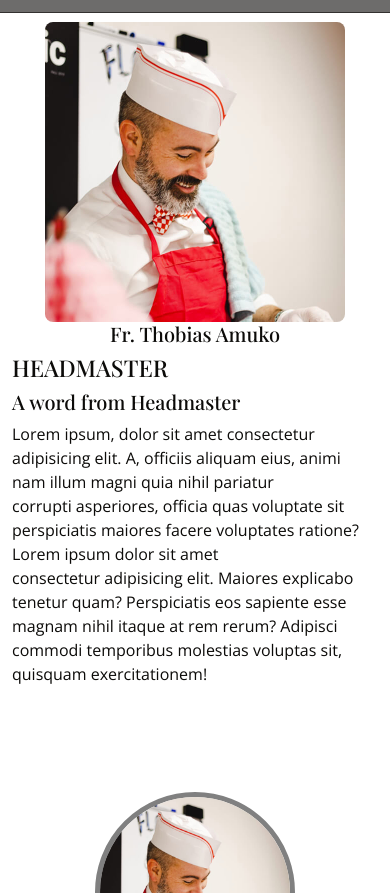
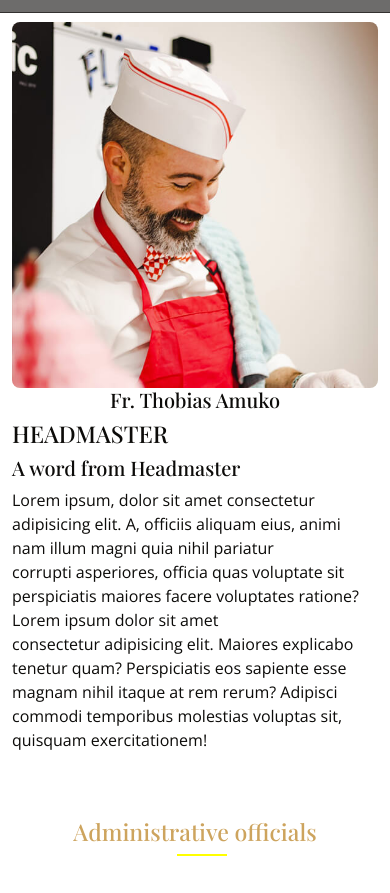
Before and after one commit to lemasani/SATSS, a plain HTML site: page administration.html in a window 390 px wide. Shown: the part 158-1051 px from the top of the page. Drawn offline with nearby package versions, Linux system fonts and the light colour scheme; a web font is replaced by a local one.

Commit message:
Main update on the adminstation page

```diff
--- a/administration.html
+++ b/administration.html
@@ -81,8 +81,6 @@
 
   <!-- ======= Hero Section ======= -->
 
-  <main id="main">
-
     <section class="admin">
         <div class="container">
           <div class="admin-wrapper">
@@ -94,9 +92,13 @@
                 Lorem ipsum dolor sit amet <br> consectetur adipisicing elit. Maiores explicabo tenetur quam? Perspiciatis eos sapiente esse magnam nihil itaque at rem rerum? Adipisci commodi temporibus molestias voluptas sit, quisquam exercitationem!</p>
               </div>
               <div class="col2" data-aos="zoom-in">
-                <img src="assets\img\chefs\chefs-1.jpg" alt="" width="300px">
+                <img src="assets\img\chefs\chefs-1.jpg" alt="" width="300px" class="img-fluid">
                 <h5>Fr. Thobias Amuko</h5>
               </div>
+            </div>
+            <div class="section-header">
+              <h3>Administrative officials</h3>
+              <div class="header-line"></div>
             </div>
             <div class="admin-team">
               <div class="team-wrapper">
@@ -130,7 +132,7 @@
 
 
 
-  </main><!-- End #main -->
+
 
   <!-- ======= Footer ======= -->
   <footer id="footer">
@@ -157,7 +159,7 @@
       </div>
 
     </div>
-  </footer><!-- End Footer -->
+  </footer>End Footer
 
   <div id="preloader"></div>
   <a href="#" class="back-to-top d-flex align-items-center justify-content-center"><i class="bi bi-arrow-up-short"></i></a>
--- a/assets/css/style.css
+++ b/assets/css/style.css
@@ -844,7 +844,7 @@ section {
   position: relative;
   height: 150vh;
   top: 120px;
-  bottom: 120px;
+
 }
 .admin-wrapper{
   display: block;
@@ -861,10 +861,11 @@ section {
   border-radius: 8px;
 }
 .col2 > img:hover{
-  transform: scale(1.2);
+  transform: scale(1.1);
   cursor: pointer;
   transition: all 2s;
 }
+
 .team-wrapper{
   display: flex;
   flex-direction: row;
@@ -893,19 +894,36 @@ section {
   transform: scale(1.1);
   transition: all 2s;
 }
-
-
+.section-header{
+  position: relative;
+  top: 50px;
+  display: block;
+  text-align: center;
+}
+.section-header > h3{
+  color: #cda45e;
+}
+.header-line{
+  position: relative;
+  left: 45%;
+  border-top: 2px solid yellow;
+  width: 50px;
+}
 @media (max-width: 1024px) {
   .admin{
-    height: 300vh;
+    height: 350vh;
   }
   .row2{
     display: flex;
     flex-direction: column-reverse;
+    width: 100%;
   }
   .team-wrapper{
     display: flex;
     flex-direction: column;
+  }
+  .col2 > img{
+    width: 100%;
   }
 
 }
```
